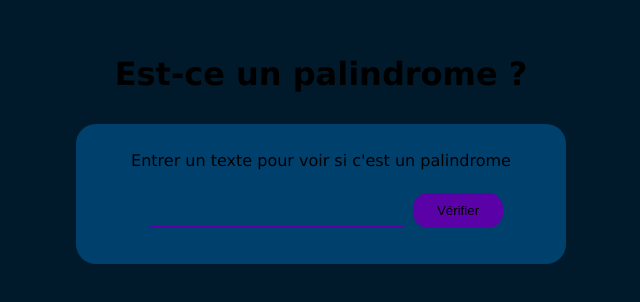
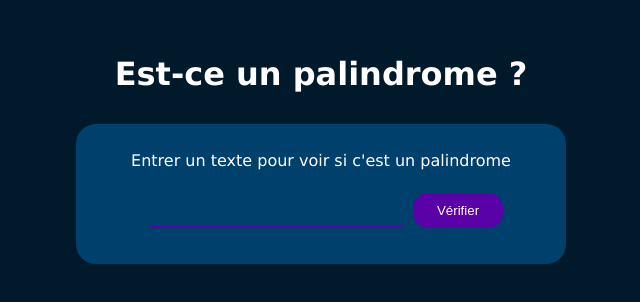
Before and after one commit to F4anklin-bot/ispalindrome, a plain HTML site: page index.html in a window 1280 px wide. Shown: the part 254-556 px from the top of the page, without its empty margins (319-959 px from the left). Drawn offline with Linux system fonts and the light colour scheme.

Commit message:
modification des couleurs pour rendre lisible

```diff
--- a/style.css
+++ b/style.css
@@ -14,6 +14,7 @@ body{
 .title{
     text-align: center;
     transition: 1.2s;
+    color: white;
 }
 .title:hover{
     transform: scale(1.2);
@@ -31,6 +32,9 @@ body{
     margin: 10px 0;
     background-color: #00406C;
 }
+label{
+    color: white;
+}
 #text-input{
     height: 30px;
     width: 250px;
@@ -47,6 +51,6 @@ body{
     padding: 10px;
     border-radius: 15px;
     background-color: #5a01a7;
-    color: black;
+    color: white;
     cursor: pointer;
 }
```
